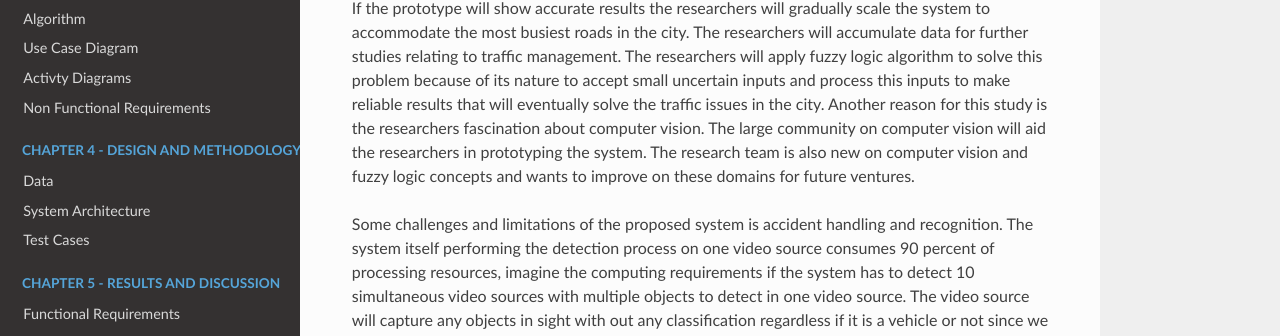
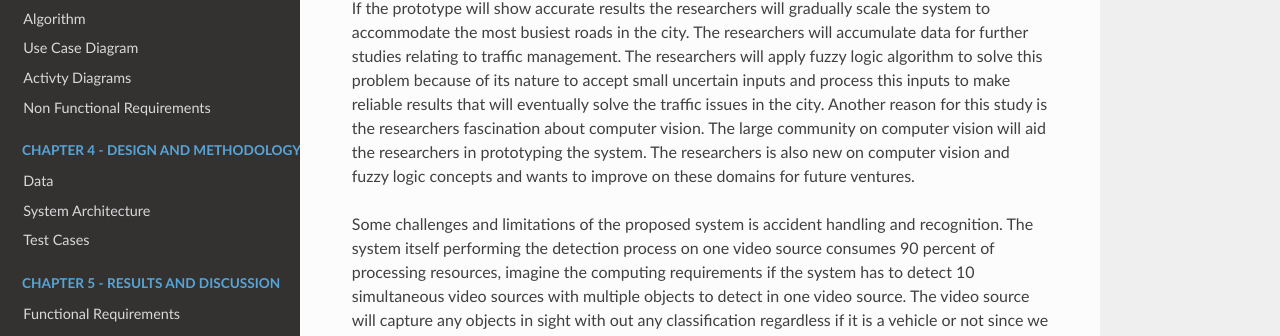
Before and after one commit to mikhailejohnapale/argomada-fuzz-track-doc, an MkDocs documentation site: the page built from docs/chapter1/rationale.md, in a window 1280 px wide. Shown: the part 235-571 px from the top of the page. Built offline with MkDocs 1.6.1, drawn with Linux system fonts in a browser that asks for light colours; nearby versions of some CDN libraries; old or Windows-style settings are respelled for this version of MkDocs; some of the changed text lies outside the part shown.

Commit message:
research team to researchers

```diff
--- a/docs/chapter1/rationale.md
+++ b/docs/chapter1/rationale.md
@@ -12,7 +12,7 @@ nature to accept small uncertain inputs and process this inputs to make
 reliable results that will eventually solve the traffic issues in the city.
 Another reason for this study is the researchers fascination about computer vision.
 The large community on computer vision will aid the researchers in prototyping the system.
-The research team is also new on computer vision and fuzzy logic concepts
+The researchers is also new on computer vision and fuzzy logic concepts
 and wants to improve on these domains for future ventures.
 
 Some challenges and limitations of the proposed system is accident handling
```
